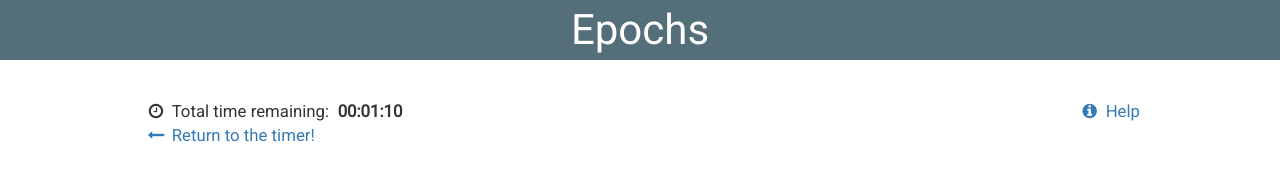
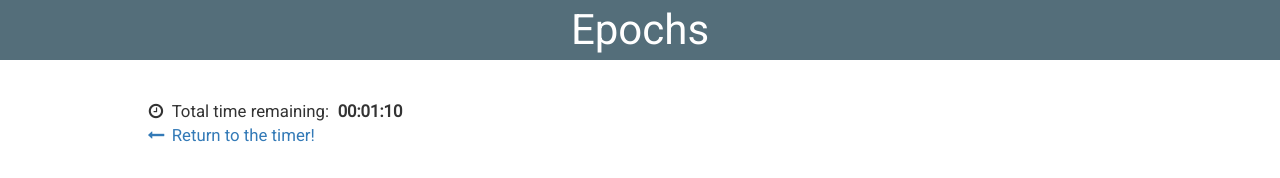
Before and after one commit to czhao39/epochs, a React app: page /completed in a window 1280 px wide. Shown: the top 178 px of the page. Built offline with nearby package versions, Linux system fonts and the light colour scheme.

Commit message:
rename and modify InfoBar

```diff
--- a/src/assets/css/App.scss
+++ b/src/assets/css/App.scss
@@ -76,7 +76,7 @@ hr {
     }
 }
 
-.total-info-box-wrapper {
+.info-bar-wrapper {
     width: 80%;
     margin: 2rem auto;
     font-size: 1.2em;
--- a/src/assets/css/TotalInfoBox.scss
+++ b/src/assets/css/InfoBar.scss
@@ -1,6 +1,7 @@
-.total-info-box {
+.info-bar {
     display: flex;
     justify-content: space-between;
+    flex-wrap: wrap;
 
     .help {
         cursor: pointer;
--- a/src/components/CompletedTasksPage.js
+++ b/src/components/CompletedTasksPage.js
@@ -1,19 +1,18 @@
 import React from "react";
-import { Link } from "react-router-dom";
 import PropTypes from "prop-types";
 import { Grid, Row, Col } from "react-bootstrap";
 
-import TotalInfoBox from "./TotalInfoBox";
+import InfoBar from "./InfoBar";
 import CompletedTaskListContainer from "../containers/CompletedTaskListContainer";
 
 const CompletedTasksPage = ({ tasks, completedTasks }) => (
     <Grid fluid>
-        <div className="total-info-box-wrapper">
-            <TotalInfoBox
+        <div className="info-bar-wrapper">
+            <InfoBar
                 tasks={tasks}
                 completedTasks={completedTasks}
+                showReturn
             />
-            <div className="return-to-timer"><Link to="/"><i className="fa fa-fw fa-long-arrow-left" />Return to the timer!</Link></div>
         </div>
         <div className="completed-title">Completed Epochs</div>
         <Row>
--- a/src/components/TotalInfoBox.js
+++ b/src/components/InfoBar.js
@@ -2,14 +2,14 @@ import React from "react";
 import { Link } from "react-router-dom";
 import PropTypes from "prop-types";
 
-import "../assets/css/TotalInfoBox.scss";
+import "../assets/css/InfoBar.scss";
 import { secsToDuration, durationToString } from "../helpers";
 
 
-const TotalInfoBox = ({ tasks, completedTasks, toggleHelpModal }) => {
+const InfoBar = ({ tasks, completedTasks, toggleHelpModal, showReturn, showHelp }) => {
     let totalSecsRemaining = tasks.reduce((partialSum, task) => partialSum + task.secsRemaining, 0);
     return (
-        <div className="total-info-box">
+        <div className="info-bar">
             <div className="first-col">
                 <div className="total-time-remaining">
                     <i className="fa fa-fw fa-clock-o" />Total time remaining:&ensp;<strong>{durationToString(secsToDuration(totalSecsRemaining))}</strong>
@@ -22,23 +22,38 @@ const TotalInfoBox = ({ tasks, completedTasks, toggleHelpModal }) => {
                     :
                         <div></div>
                 }
+                {
+                    showReturn ?
+                        <div className="return-to-timer">
+                            <Link to="/"><i className="fa fa-fw fa-long-arrow-left" />Return to the timer!</Link>
+                        </div>
+                    :
+                        <div></div>
+                }
             </div>
             <div className="second-col">
+                {
+                    showHelp ?
                         <div
                             className="help"
                             onClick={() => toggleHelpModal(true)}
                         >
                             <i className="fa fa-fw fa-info-circle" />Help
                         </div>
+                    :
+                        <div></div>
+                }
             </div>
         </div>
     );
 };
 
-TotalInfoBox.propTypes = {
+InfoBar.propTypes = {
     tasks: PropTypes.arrayOf(PropTypes.object).isRequired,
     completedTasks: PropTypes.arrayOf(PropTypes.object).isRequired,
-    toggleHelpModal: PropTypes.func.isRequired,
+    toggleHelpModal: PropTypes.func,
+    showReturn: PropTypes.bool,
+    showHelp: PropTypes.bool,
 };
 
-export default TotalInfoBox;
+export default InfoBar;
--- a/src/components/Main.js
+++ b/src/components/Main.js
@@ -2,18 +2,19 @@ import React from "react";
 import PropTypes from "prop-types";
 import { Grid, Row, Col } from "react-bootstrap";
 
-import TotalInfoBox from "./TotalInfoBox";
+import InfoBar from "./InfoBar";
 import CurTaskBox from "../containers/CurTaskBox";
 import TaskListControls from "./TaskListControls";
 import TaskListContainer from "../containers/TaskListContainer";
 
 const Main = ({ tasks, completedTasks, toggleCreateTaskModal, toggleEditTaskModal, toggleHelpModal }) => (
     <Grid fluid>
-        <div className="total-info-box-wrapper">
-            <TotalInfoBox
+        <div className="info-bar-wrapper">
+            <InfoBar
                 tasks={tasks}
                 completedTasks={completedTasks}
                 toggleHelpModal={(show) => toggleHelpModal(show)}
+                showHelp
             />
         </div>
         <div className="cur-task-box-wrapper">
```
Lines whose indentation alone changed are shown as unchanged.
